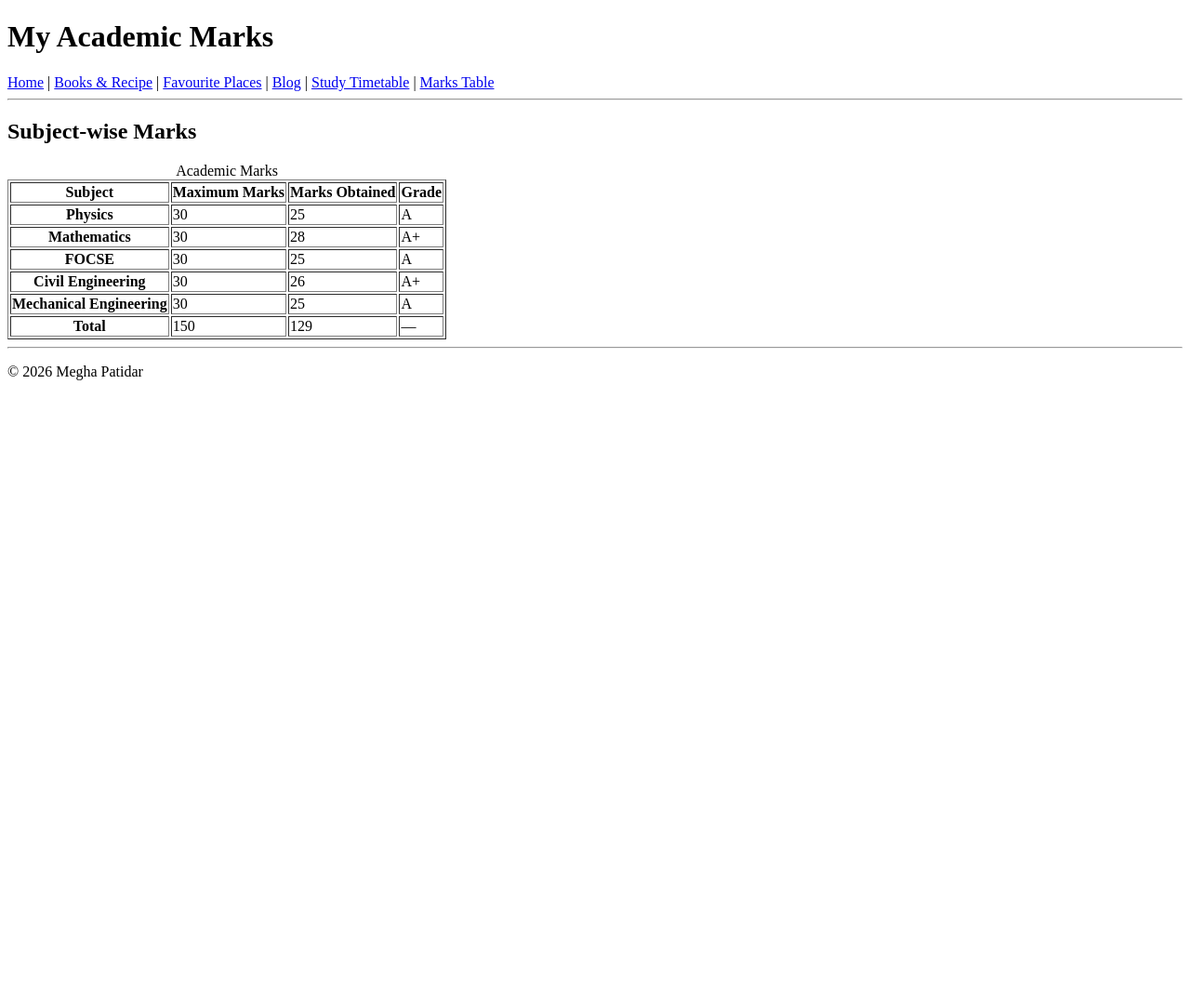
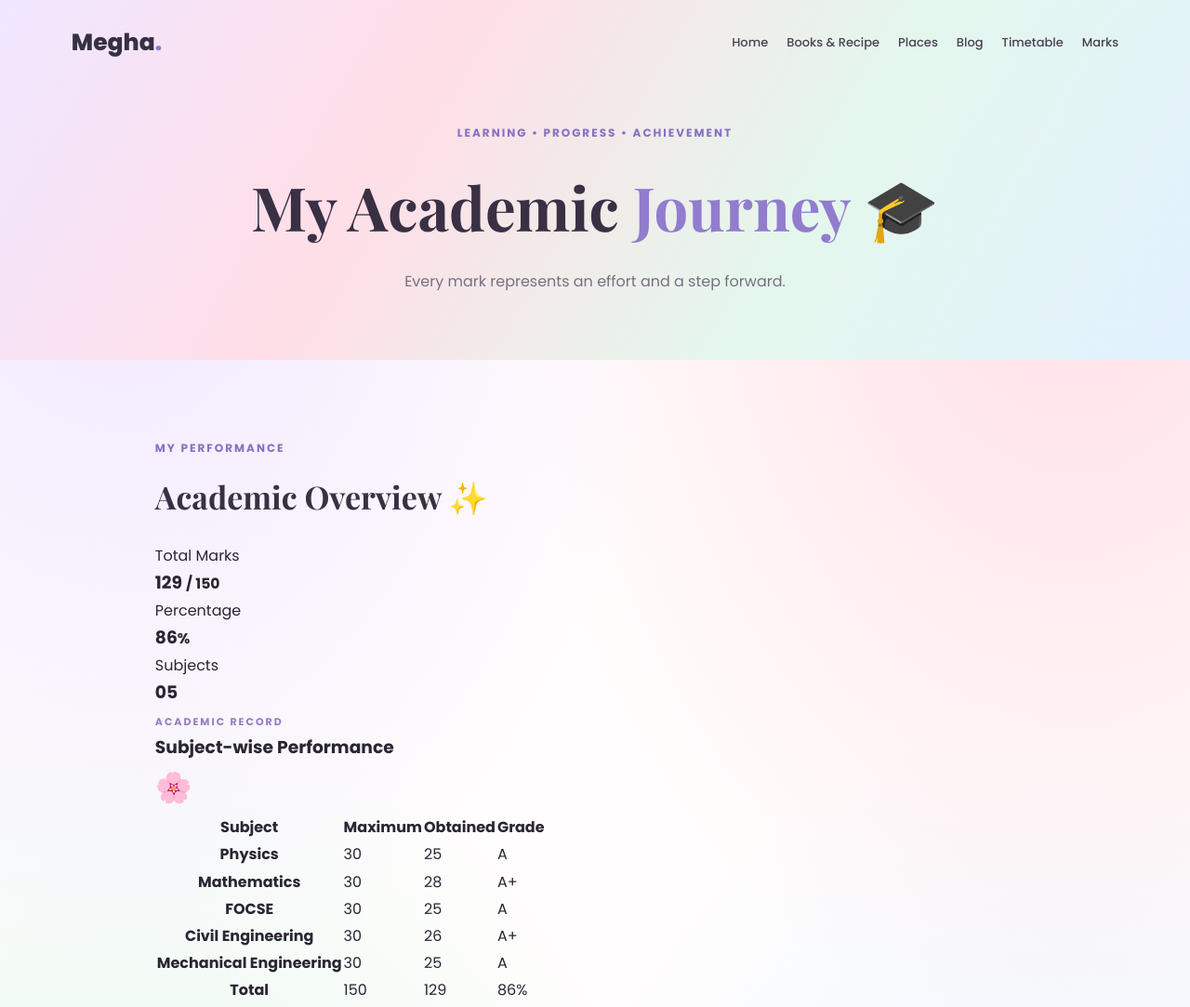
Before and after one commit to Meghapatidar14/multipage_personal__website, a plain HTML site: page marks.html in a window 1280 px wide. Shown: the top 1083 px of the page at 93% size. Before the commit the page ends 800 px from the top, so only its background shows below. Drawn offline with nearby package versions, Linux system fonts and the light colour scheme.

Commit message:
marks.html

```diff
--- a/marks.html
+++ b/marks.html
@@ -1,99 +1,199 @@
+
 <!DOCTYPE html>
+<html lang="en">
 <head>
-    <title>My Marks Table</title>
+    <meta charset="UTF-8">
+    <meta name="viewport" content="width=device-width, initial-scale=1.0">
+    <title>Academic Marks | Megha Patidar</title>
+    <link rel="stylesheet" href="style.css">
 </head>
+
 <body>
 
-<header>
-    <h1>My Academic Marks</h1>
+<header class="page-hero">
+    <nav class="navbar">
+        <a class="logo" href="index.html">Megha<span>.</span></a>
 
-    <nav>
-        <a href="index.html">Home</a> |
-        <a href="books-recipe.html">Books & Recipe</a> |
-        <a href="places.html">Favourite Places</a> |
-        <a href="blog.html">Blog</a> |
-        <a href="timetable.html">Study Timetable</a> |
-        <a href="marks.html">Marks Table</a>
+        <div class="nav-links">
+            <a href="index.html">Home</a>
+            <a href="books-recipe.html">Books & Recipe</a>
+            <a href="places.html">Places</a>
+            <a href="blog.html">Blog</a>
+            <a href="timetable.html">Timetable</a>
+            <a href="marks.html">Marks</a>
+        </div>
     </nav>
-    <hr>
+
+    <div class="page-heading">
+        <p class="eyebrow">LEARNING • PROGRESS • ACHIEVEMENT</p>
+        <h1>My Academic <span>Journey</span> 🎓</h1>
+        <p>Every mark represents an effort and a step forward.</p>
+    </div>
 </header>
 
-<main>
+<main class="container">
 
-    <section>
-        <h2>Subject-wise Marks</h2>
+    <section class="section">
+        <p class="eyebrow">MY PERFORMANCE</p>
+        <h2>Academic Overview ✨</h2>
 
+        <div class="marks-summary">
+            <div class="marks-stat">
+                <span>Total Marks</span>
+                <h3>129 <small>/ 150</small></h3>
+            </div>
 
-        <table border="1">
+            <div class="marks-stat pink-stat">
+                <span>Percentage</span>
+                <h3>86<small>%</small></h3>
+            </div>
 
-            <caption>Academic Marks</caption>
+            <div class="marks-stat mint-stat">
+                <span>Subjects</span>
+                <h3>05</h3>
+            </div>
+        </div>
 
+        <div class="marks-card">
+            <div class="marks-heading">
+                <div>
+                    <span class="table-label">ACADEMIC RECORD</span>
+                    <h3>Subject-wise Performance</h3>
+                </div>
+                <span class="table-icon">🌸</span>
+            </div>
+
+            <div class="marks-table-scroll">
+                <table class="marks-table">
                     <thead>
                         <tr>
-                    <th scope="col">Subject</th>
-                    <th scope="col">Maximum Marks</th>
-                    <th scope="col">Marks Obtained</th>
-                    <th scope="col">Grade</th>
+                            <th>Subject</th>
+                            <th>Maximum</th>
+                            <th>Obtained</th>
+                            <th>Grade</th>
                         </tr>
                     </thead>
 
                     <tbody>
-
                         <tr>
-                    <th scope="row">Physics</th>
+                            <th>Physics</th>
                             <td>30</td>
                             <td>25</td>
-                    <td>A</td>
+                            <td><span class="grade grade-a">A</span></td>
                         </tr>
 
                         <tr>
-                    <th scope="row">Mathematics</th>
+                            <th>Mathematics</th>
                             <td>30</td>
                             <td>28</td>
-                    <td>A+</td>
+                            <td><span class="grade grade-aplus">A+</span></td>
                         </tr>
 
                         <tr>
-                    <th scope="row">FOCSE</th>
+                            <th>FOCSE</th>
                             <td>30</td>
                             <td>25</td>
-                    <td>A</td>
+                            <td><span class="grade grade-a">A</span></td>
                         </tr>
 
                         <tr>
-                    <th scope="row">Civil Engineering</th>
+                            <th>Civil Engineering</th>
                             <td>30</td>
                             <td>26</td>
-                    <td>A+</td>
+                            <td><span class="grade grade-aplus">A+</span></td>
                         </tr>
 
                         <tr>
-                    <th scope="row">Mechanical Engineering</th>
+                            <th>Mechanical Engineering</th>
                             <td>30</td>
                             <td>25</td>
-                    <td>A</td>
+                            <td><span class="grade grade-a">A</span></td>
                         </tr>
-
                     </tbody>
 
                     <tfoot>
                         <tr>
-                    <th scope="row">Total</th>
+                            <th>Total</th>
                             <td>150</td>
                             <td>129</td>
-                    <td>—</td>
+                            <td>86%</td>
                         </tr>
                     </tfoot>
+                </table>
+            </div>
+        </div>
+    </section>
 
-        </table>
+    <section class="section">
+        <p class="eyebrow">SUBJECT BREAKDOWN</p>
+        <h2>Performance Overview 📊</h2>
 
+        <div class="performance-card">
+
+            <div class="performance-item">
+                <div class="performance-label">
+                    <span>Physics</span>
+                    <strong>25/30</strong>
+                </div>
+                <div class="progress-track">
+                    <div class="progress-fill lavender-fill" style="width:83.33%"></div>
+                </div>
+            </div>
+
+            <div class="performance-item">
+                <div class="performance-label">
+                    <span>Mathematics</span>
+                    <strong>28/30</strong>
+                </div>
+                <div class="progress-track">
+                    <div class="progress-fill pink-fill" style="width:93.33%"></div>
+                </div>
+            </div>
+
+            <div class="performance-item">
+                <div class="performance-label">
+                    <span>FOCSE</span>
+                    <strong>25/30</strong>
+                </div>
+                <div class="progress-track">
+                    <div class="progress-fill mint-fill" style="width:83.33%"></div>
+                </div>
+            </div>
+
+            <div class="performance-item">
+                <div class="performance-label">
+                    <span>Civil Engineering</span>
+                    <strong>26/30</strong>
+                </div>
+                <div class="progress-track">
+                    <div class="progress-fill blue-fill" style="width:86.67%"></div>
+                </div>
+            </div>
+
+            <div class="performance-item">
+                <div class="performance-label">
+                    <span>Mechanical Engineering</span>
+                    <strong>25/30</strong>
+                </div>
+                <div class="progress-track">
+                    <div class="progress-fill peach-fill" style="width:83.33%"></div>
+                </div>
+            </div>
+
+        </div>
     </section>
+
+    <div class="travel-note">
+        <p class="eyebrow">KEEP GROWING</p>
+        <h2>Progress is better than perfection. ♡</h2>
+        <p>Keep learning, keep improving, and keep believing in yourself.</p>
+    </div>
 
 </main>
 
 <footer>
-    <hr>
-    <p>&copy; 2026 Megha Patidar</p>
+    <p>© 2026 Megha Patidar</p>
+    <p>Learning today, achieving tomorrow ♡</p>
 </footer>
 
 </body>
```
Lines whose indentation alone changed are shown as unchanged.
